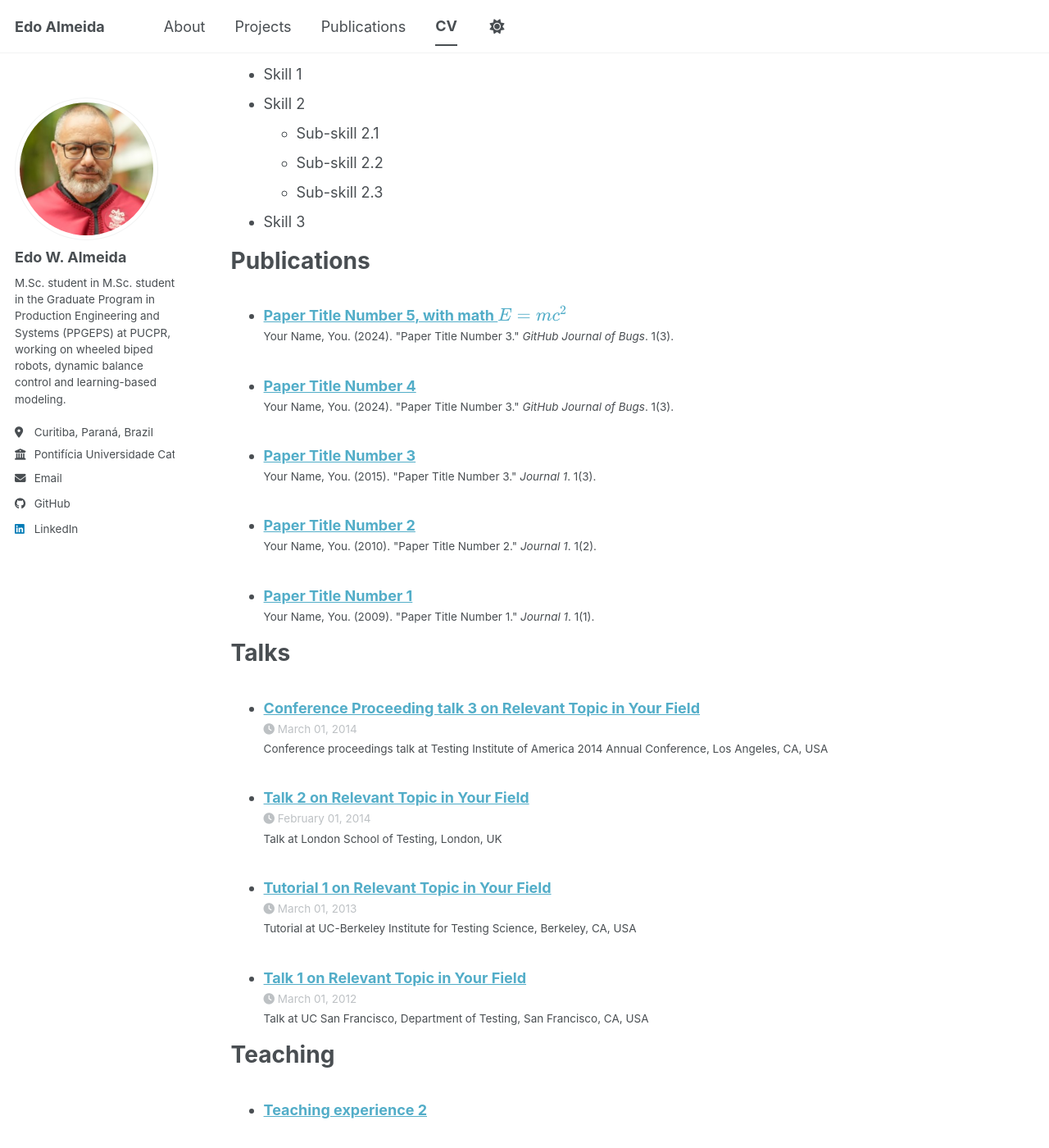
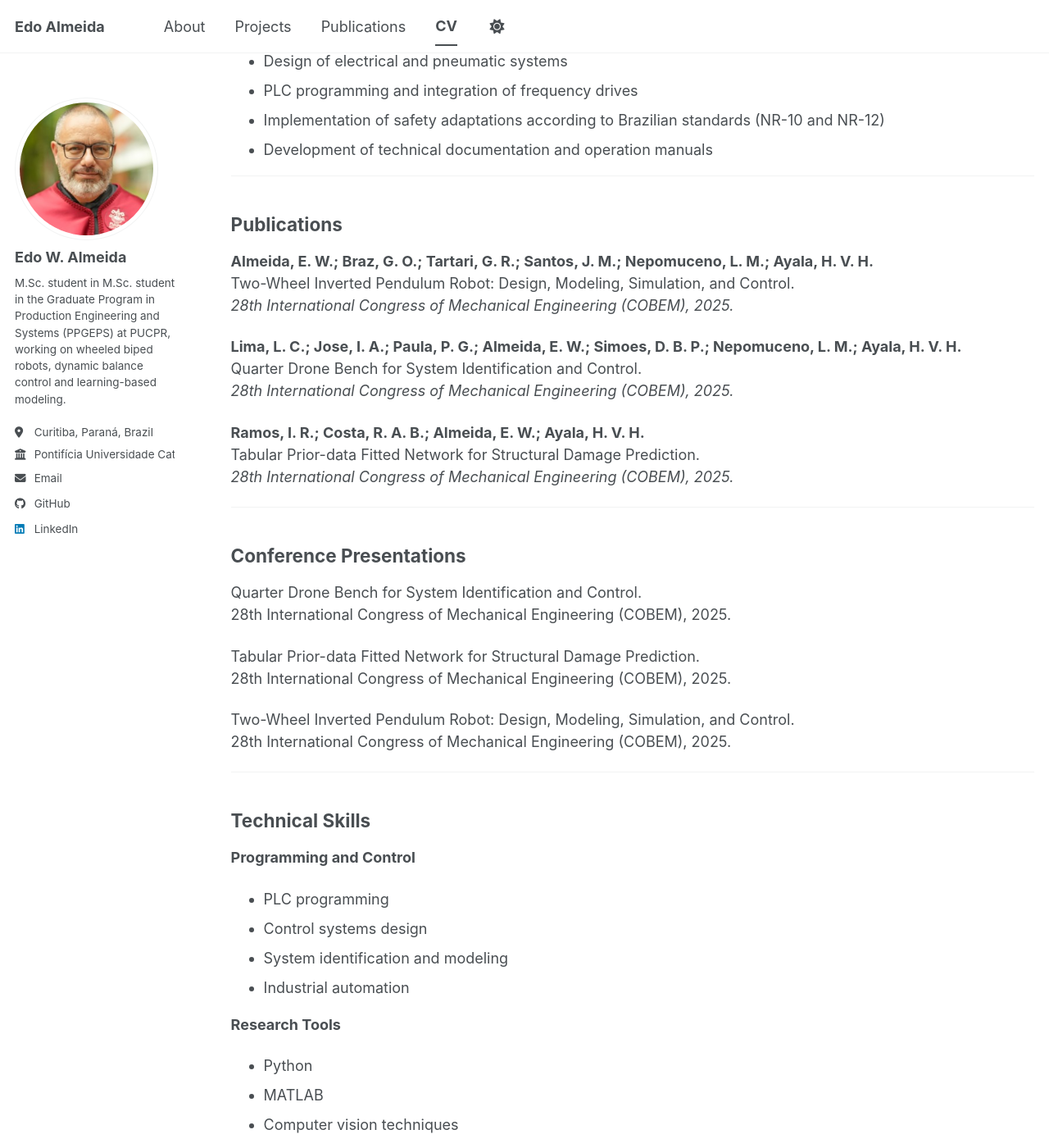
Before and after one commit to EdoAlmeida/EdoAlmeida.github.io, a Jekyll site: the page built from _pages/cv.md, in a window 1280 px wide and 1400 px high, scrolled down 780 px. Shown: the whole window at 82% size. Built offline with Jekyll 4.4.1, drawn with Linux system fonts in a browser that asks for light colours; a script bundle is joined from its source files by our own code; library files that are not in the unit come from our copies; some of the changed text lies outside the part shown.

Commit message:
Revise CV with updated education and experience
Updated education and professional experience sections, added publications and conference presentations.

```diff
--- a/_pages/cv.md
+++ b/_pages/cv.md
@@ -7,58 +7,86 @@
   - /resume
 ---
 
-{% include base_path %}
+## Education
 
-Education
-======
-* Ph.D in Version Control Theory, GitHub University, 2018 (expected)
-* M.S. in Jekyll, GitHub University, 2014
-* B.S. in GitHub, GitHub University, 2012
+**M.Sc. in Production Engineering and Systems (ongoing)**
+Pontifícia Universidade Católica do Paraná (PUCPR), Brazil
+Advisor: Prof. Helon Vicente Hultmann Ayala
+CAPES Scholarship
 
-Work experience
-======
-* Spring 2024: Academic Pages Collaborator
-  * GitHub University
-  * Duties includes: Updates and improvements to template
-  * Supervisor: The Users
+**B.Sc. in Control and Automation Engineering**
+Pontifícia Universidade Católica do Paraná (PUCPR), Brazil
+Undergraduate Thesis: *Automated Drilling Machine for Gas Burner Tubes*
+Advisor: Prof. Ricardo Alexandre Diogo
 
-* Fall 2015: Research Assistant
-  * GitHub University
-  * Duties included: Merging pull requests
-  * Supervisor: Professor Hub
+**Technical High School Education**
+Universidade Tecnológica Federal do Paraná (UTFPR), Brazil
 
-* Summer 2015: Research Assistant
-  * GitHub University
-  * Duties included: Tagging issues
-  * Supervisor: Professor Git
+---
 
-Skills
-======
-* Skill 1
-* Skill 2
-  * Sub-skill 2.1
-  * Sub-skill 2.2
-  * Sub-skill 2.3
-* Skill 3
+## Professional Experience
 
-Publications
-======
-  <ul>{% for post in site.publications reversed %}
-    {% include archive-single-cv.html %}
-  {% endfor %}</ul>
+**Electrical Design Engineer**
+Suzuki Indústria e Comércio de Máquinas Ltda., Brazil
+1999 – Present
 
-Talks
-======
-  <ul>{% for post in site.talks reversed %}
-    {% include archive-single-talk-cv.html  %}
-  {% endfor %}</ul>
+Responsibilities include:
 
-Teaching
-======
-  <ul>{% for post in site.teaching reversed %}
-    {% include archive-single-cv.html %}
-  {% endfor %}</ul>
+- Development of automation systems for industrial laundry equipment
+- Design of electrical and pneumatic systems
+- PLC programming and integration of frequency drives
+- Implementation of safety adaptations according to Brazilian standards (NR-10 and NR-12)
+- Development of technical documentation and operation manuals
 
-Service and leadership
-======
-* Currently signed in to 43 different slack teams
+---
+
+## Publications
+
+**Almeida, E. W.; Braz, G. O.; Tartari, G. R.; Santos, J. M.; Nepomuceno, L. M.; Ayala, H. V. H.**
+Two-Wheel Inverted Pendulum Robot: Design, Modeling, Simulation, and Control.
+*28th International Congress of Mechanical Engineering (COBEM), 2025.*
+
+**Lima, L. C.; Jose, I. A.; Paula, P. G.; Almeida, E. W.; Simoes, D. B. P.; Nepomuceno, L. M.; Ayala, H. V. H.**
+Quarter Drone Bench for System Identification and Control.
+*28th International Congress of Mechanical Engineering (COBEM), 2025.*
+
+**Ramos, I. R.; Costa, R. A. B.; Almeida, E. W.; Ayala, H. V. H.**
+Tabular Prior-data Fitted Network for Structural Damage Prediction.
+*28th International Congress of Mechanical Engineering (COBEM), 2025.*
+
+---
+
+## Conference Presentations
+
+Quarter Drone Bench for System Identification and Control.
+28th International Congress of Mechanical Engineering (COBEM), 2025.
+
+Tabular Prior-data Fitted Network for Structural Damage Prediction.
+28th International Congress of Mechanical Engineering (COBEM), 2025.
+
+Two-Wheel Inverted Pendulum Robot: Design, Modeling, Simulation, and Control.
+28th International Congress of Mechanical Engineering (COBEM), 2025.
+
+---
+
+## Technical Skills
+
+**Programming and Control**
+
+- PLC programming
+- Control systems design
+- System identification and modeling
+- Industrial automation
+
+**Research Tools**
+
+- Python
+- MATLAB
+- Computer vision techniques
+- Motion analysis using DeepLabCut
+
+**Engineering Tools**
+
+- Electrical and pneumatic system design
+- Industrial automation systems
+- Development of experimental platforms
```
